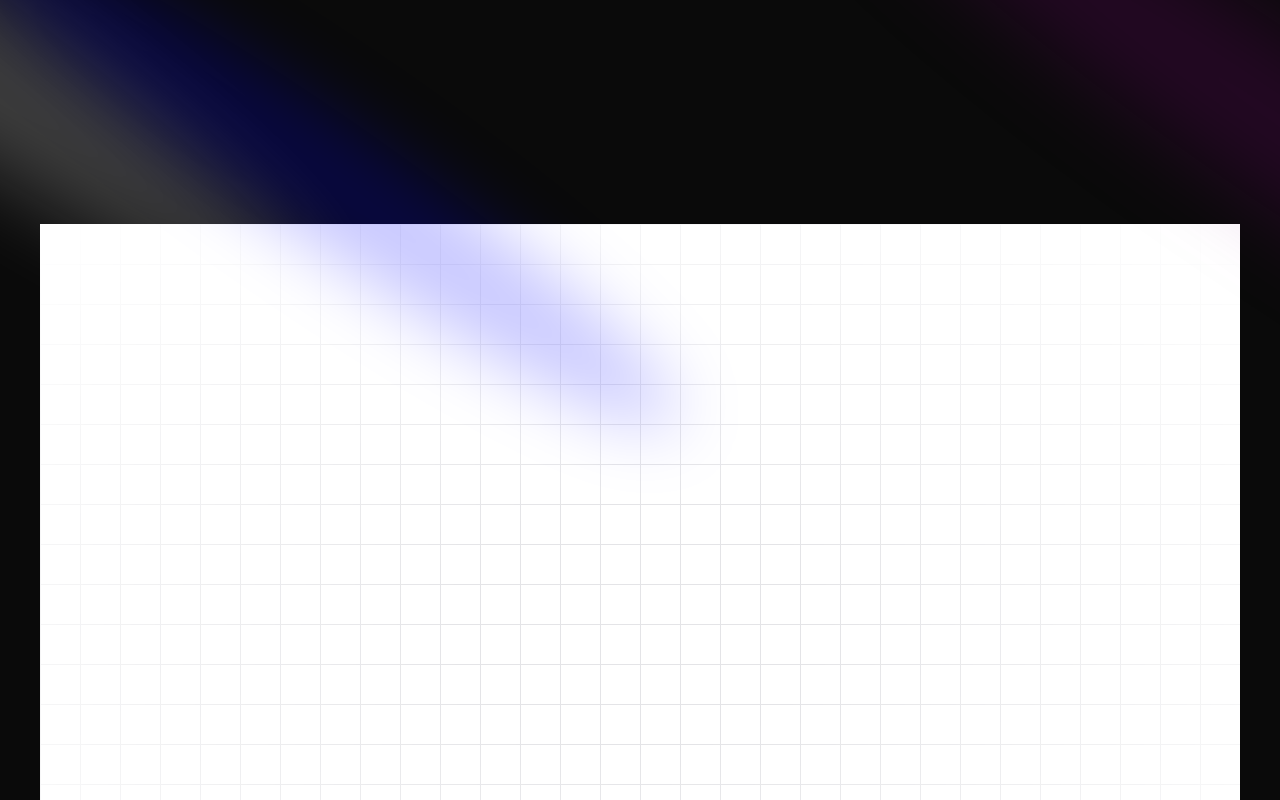
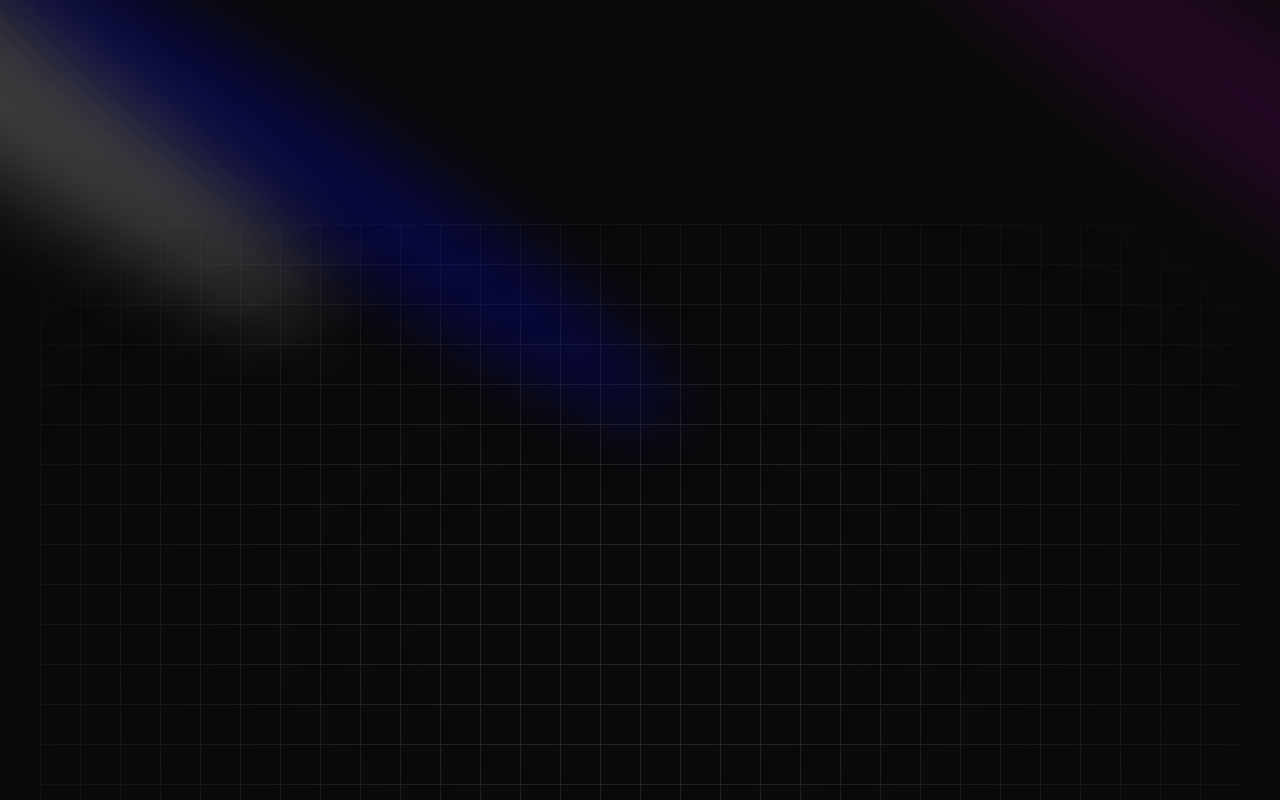
Before and after one commit to swathysukumaran/portfolio_mern, a Next.js app: page / in a window 1280 px wide. Shown: the top 800 px of the page. Built offline with nearby package versions, Linux system fonts and the light colour scheme.

Commit message:
Support dark theme

```diff
--- a/app/layout.tsx
+++ b/app/layout.tsx
@@ -1,6 +1,7 @@
 import type { Metadata } from "next";
 import { Geist, Geist_Mono } from "next/font/google";
 import "./globals.css";
+import { ThemeProvider } from "./provider";
 
 const geistSans = Geist({
   variable: "--font-geist-sans",
@@ -27,7 +28,16 @@ export default function RootLayout({
       lang="en"
       className={`${geistSans.variable} ${geistMono.variable} h-full antialiased`}
     >
-      <body className="min-h-full flex flex-col">{children}</body>
+      <body className="min-h-full flex flex-col">
+        <ThemeProvider
+          attribute="class"
+          defaultTheme="dark"
+          enableSystem
+          disableTransitionOnChange
+        >
+          {children}
+        </ThemeProvider>
+      </body>
     </html>
   );
 }
--- /dev/null
+++ b/app/provider.tsx
@@ -0,0 +1,11 @@
+"use client";
+
+import * as React from "react";
+import { ThemeProvider as NextThemesProvider } from "next-themes";
+
+export function ThemeProvider({
+  children,
+  ...props
+}: React.ComponentProps<typeof NextThemesProvider>) {
+  return <NextThemesProvider {...props}>{children}</NextThemesProvider>;
+}
--- a/components/Hero.tsx
+++ b/components/Hero.tsx
@@ -19,7 +19,7 @@ const Hero = () => {
         <Spotlight className="top-28 left-80 h-[80vh] w-[50vw]" fill="blue" />
       </div>
 
-      <div className="relative flex h-screen w-full items-center justify-center bg-white dark:bg-black-100">
+      <div className="relative flex h-screen w-full items-center justify-center bg-white dark:bg-bg">
         <div
           className={cn(
             "absolute inset-0",
@@ -29,7 +29,7 @@ const Hero = () => {
           )}
         />
         {/* Radial gradient for the container to give a faded look */}
-        <div className="pointer-events-none absolute inset-0 flex items-center justify-center bg-white [mask-image:radial-gradient(ellipse_at_center,transparent_20%,black)] dark:bg-black-100" />
+        <div className="pointer-events-none absolute inset-0 flex items-center justify-center bg-white [mask-image:radial-gradient(ellipse_at_center,transparent_20%,black)] dark:bg-bg" />
       </div>
     </>
   );
```
